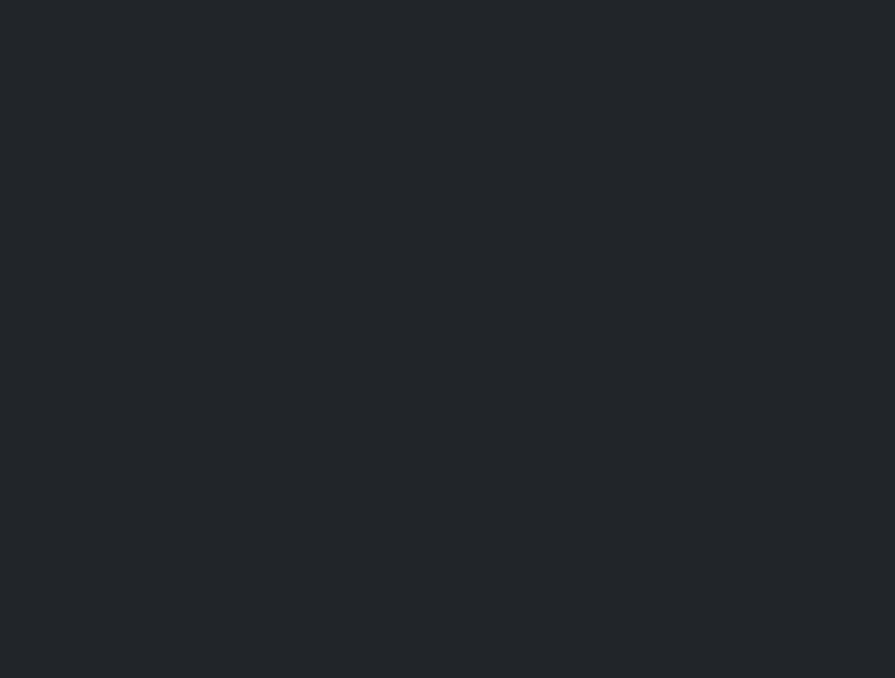
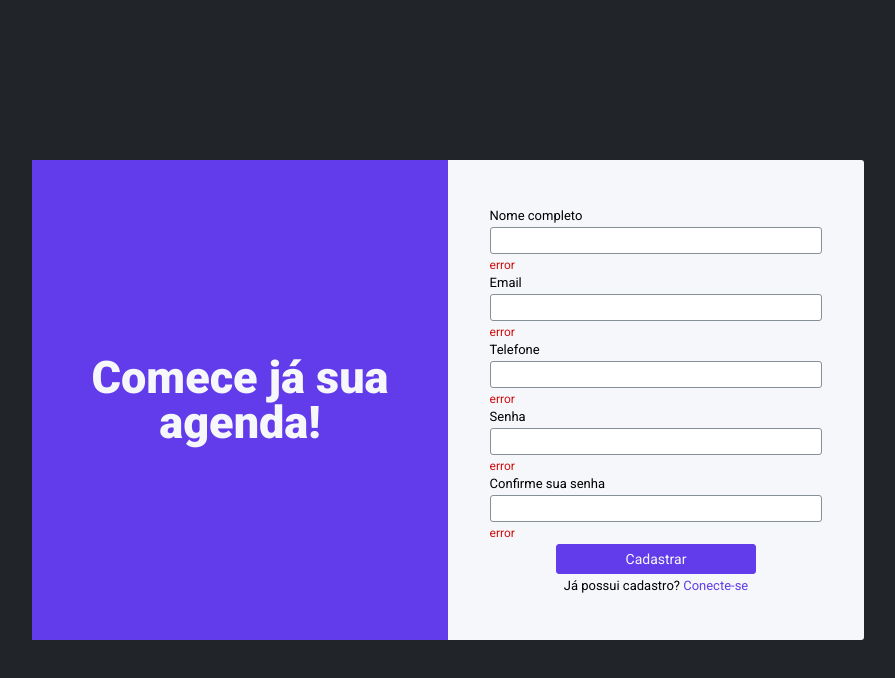
Before and after one commit to pedrolibas/agenda-contatos-frontend, a React (Vite) app: page / in a window 1280 px wide. Shown: the top 678 px of the page, without its empty margins (192-1087 px from the left). Built offline with nearby package versions, Linux system fonts and the light colour scheme.

Commit message:
feat: create page login and register

```diff
--- a/index.html
+++ b/index.html
@@ -3,6 +3,12 @@
   <head>
     <meta charset="UTF-8" />
     <meta name="viewport" content="width=device-width, initial-scale=1.0" />
+    <link rel="preconnect" href="https://fonts.googleapis.com" />
+    <link rel="preconnect" href="https://fonts.gstatic.com" crossorigin />
+    <link
+      href="https://fonts.googleapis.com/css2?family=Roboto:wght@300;400;500;700;900&display=swap"
+      rel="stylesheet"
+    />
     <title>Agenda</title>
   </head>
   <body>
--- a/src/App.tsx
+++ b/src/App.tsx
@@ -1,9 +1,13 @@
+import Login from "./pages/Login";
+import Register from "./pages/Register";
 import { Global } from "./styles/global";
 
 function App() {
   return (
     <div className="App">
       <Global />
+      <Register/>
+      {/* <Login/> */}
     </div>
   );
 }
--- /dev/null
+++ b/src/components/FormComponents/styles.ts
@@ -0,0 +1,50 @@
+import styled from "styled-components";
+
+export const InputStyled = styled.input`
+  height: 1.4375rem;
+
+  border: 1px solid var(--color-gray-3);
+  border-radius: 3px;
+`;
+
+export const SpanFormStyled = styled.span`
+  font-size: 12px;
+  color: var(--color-red);
+`;
+
+export const ButtonFormStyled = styled.button`
+  width: 60%;
+  height: 1.875rem;
+
+  background-color: var(--color-purple);
+
+  border: 1px solid var(--color-purple);
+  border-radius: 3px;
+
+  font-size: 0.875rem;
+  font-weight: 400;
+  color: var(--color-gray-1);
+
+  margin: 0 auto;
+
+  cursor: pointer;
+
+  &:hover {
+    transition: 400ms;
+    background-color: var(--color-gray-1);
+    color: var(--color-purple);
+  }
+`;
+
+export const LabelStyled = styled.label`
+  font-size: 13px;
+  font-weight: 400;
+`;
+
+export const FormStyled = styled.form`
+  width: 80%;
+
+  display: flex;
+  flex-direction: column;
+  gap: 5px;
+`;
--- /dev/null
+++ b/src/components/FormRegister/index.tsx
@@ -0,0 +1,32 @@
+import {
+  ButtonFormStyled,
+  FormStyled,
+  InputStyled,
+  LabelStyled,
+  SpanFormStyled,
+} from "../FormComponents/styles";
+
+const FormRegister = () => {
+  return (
+    <FormStyled action="">
+      <LabelStyled htmlFor="name">Nome completo</LabelStyled>
+      <InputStyled type="text" id="name" />
+      <SpanFormStyled>error</SpanFormStyled>
+      <LabelStyled htmlFor="email">Email</LabelStyled>
+      <InputStyled type="text" id="email" />
+      <SpanFormStyled>error</SpanFormStyled>
+      <LabelStyled htmlFor="telephone">Telefone</LabelStyled>
+      <InputStyled type="text" id="telephone" />
+      <SpanFormStyled>error</SpanFormStyled>
+      <LabelStyled htmlFor="password">Senha</LabelStyled>
+      <InputStyled type="text" id="password" />
+      <SpanFormStyled>error</SpanFormStyled>
+      <LabelStyled htmlFor="confirm-password">Confirme sua senha</LabelStyled>
+      <InputStyled type="text" id="confirm-password" />
+      <SpanFormStyled>error</SpanFormStyled>
+      <ButtonFormStyled>Cadastrar</ButtonFormStyled>
+    </FormStyled>
+  );
+};
+
+export default FormRegister;
--- /dev/null
+++ b/src/components/PagesComponents/styles.ts
@@ -0,0 +1,67 @@
+import styled from "styled-components";
+
+export const ContainerPage = styled.div`
+  width: 100vw;
+  height: 100vh;
+
+  display: flex;
+  justify-content: center;
+  align-items: center;
+
+  section {
+    width: 65%;
+    height: 60%;
+
+    display: flex;
+
+    background-color: var(--color-gray-1);
+
+    border-radius: 3px;
+  }
+
+  .container-side {
+    width: 50%;
+    height: 100%;
+
+    display: flex;
+    justify-content: center;
+    align-items: center;
+
+    background-color: var(--color-purple);
+
+    h2 {
+      font-size: 2.8125rem;
+      font-weight: 900;
+      color: var(--color-gray-1);
+      text-align: center;
+    }
+  }
+
+  .container-form {
+    display: flex;
+    justify-content: center;
+    align-items: center;
+    flex-direction: column;
+
+    width: 50%;
+
+    h1 {
+      color: var(--color-purple);
+      font-weight: 900;
+      font-size: 2.1875rem;
+    }
+  }
+`;
+export const SpanStyled = styled.span`
+  font-size: 13px;
+  margin-top: 5px;
+
+  a {
+    color: var(--color-purple);
+    cursor: pointer;
+
+    &:hover {
+      text-decoration: underline;
+    }
+  }
+`;
--- /dev/null
+++ b/src/pages/Login/index.tsx
@@ -0,0 +1,26 @@
+import FormLogin from "../../components/FormLogin";
+import {
+  ContainerPage,
+  SpanStyled,
+} from "../../components/PagesComponents/styles";
+
+const Login = () => {
+  return (
+    <ContainerPage>
+      <section>
+        <div className="container-side">
+          <h2>Bem-vindo a sua agenda!</h2>
+        </div>
+        <div className="container-form">
+          <h1>Agenda</h1>
+          <FormLogin />
+          <SpanStyled>
+            Ainda não possui cadastro? <a>Cadastrar-se</a>
+          </SpanStyled>
+        </div>
+      </section>
+    </ContainerPage>
+  );
+};
+
+export default Login;
--- /dev/null
+++ b/src/pages/Login/styles.ts
@@ -0,0 +1,55 @@
+import styled from "styled-components";
+
+export const ContainerLogin = styled.div`
+  width: 100vw;
+  height: 100vh;
+
+  display: flex;
+  justify-content: center;
+  align-items: center;
+
+  section {
+    width: 65%;
+    height: 60%;
+
+    display: flex;
+
+    background-color: var(--color-gray-1);
+
+    border-radius: 3px;
+  }
+
+  .container-side {
+    width: 50%;
+    height: 100%;
+
+    display: flex;
+    justify-content: center;
+    align-items: center;
+
+    background-color: var(--color-purple);
+
+    h2{
+      font-size: 2.8125rem;
+      font-weight: 900;
+      color: var(--color-gray-1);
+      text-align: center;
+    }
+  }
+
+  .container-form {
+    display: flex;
+    justify-content: center;
+    align-items: center;
+    flex-direction: column;
+    gap: 3.75rem;
+
+    width: 50%;
+
+    h1 {
+      color: var(--color-purple);
+      font-weight: 900;
+      font-size: 2.1875rem;
+    }
+  }
+`;
--- /dev/null
+++ b/src/pages/Register/index.tsx
@@ -0,0 +1,25 @@
+import FormRegister from "../../components/FormRegister";
+import {
+  ContainerPage,
+  SpanStyled,
+} from "../../components/PagesComponents/styles";
+
+const Register = () => {
+  return (
+    <ContainerPage>
+      <section>
+        <div className="container-side">
+          <h2>Comece já sua agenda!</h2>
+        </div>
+        <div className="container-form">
+          <FormRegister />
+          <SpanStyled>
+            Já possui cadastro? <a>Conecte-se</a>
+          </SpanStyled>
+        </div>
+      </section>
+    </ContainerPage>
+  );
+};
+
+export default Register;
--- a/src/styles/global.ts
+++ b/src/styles/global.ts
@@ -2,7 +2,13 @@ import { createGlobalStyle } from "styled-components";
 
 export const Global = createGlobalStyle`
 :root{
-    --color-gray-4: #212529
+    --color-gray-4: #212529;
+	--color-gray-3: #868E96;
+    --color-gray-1: #f5f7fa;
+    --color-white: #ffffff;
+    --color-black: #000000;
+	--color-purple: #623CEA;
+	--color-red: #cf0e0e;
 }
 
 html,
@@ -110,7 +116,7 @@ section {
 
 body {
 	line-height: 1;
-	background-color: var(--color-black);
+    background-color: var(--color-gray-4);
 }
 
 ol,
@@ -140,7 +146,6 @@ body,
 input,
 button,
 textarea {
-	font-family: 'Poppins', sans-serif;
-    background-color: var(--color-gray-4);
+	font-family: 'Roboto', sans-serif;;
 }
 `;
```
Also changed, not shown: src/components/FormLogin/index.tsx (added, +23 -0 lines), src/pages/Register/styles.ts (added).
